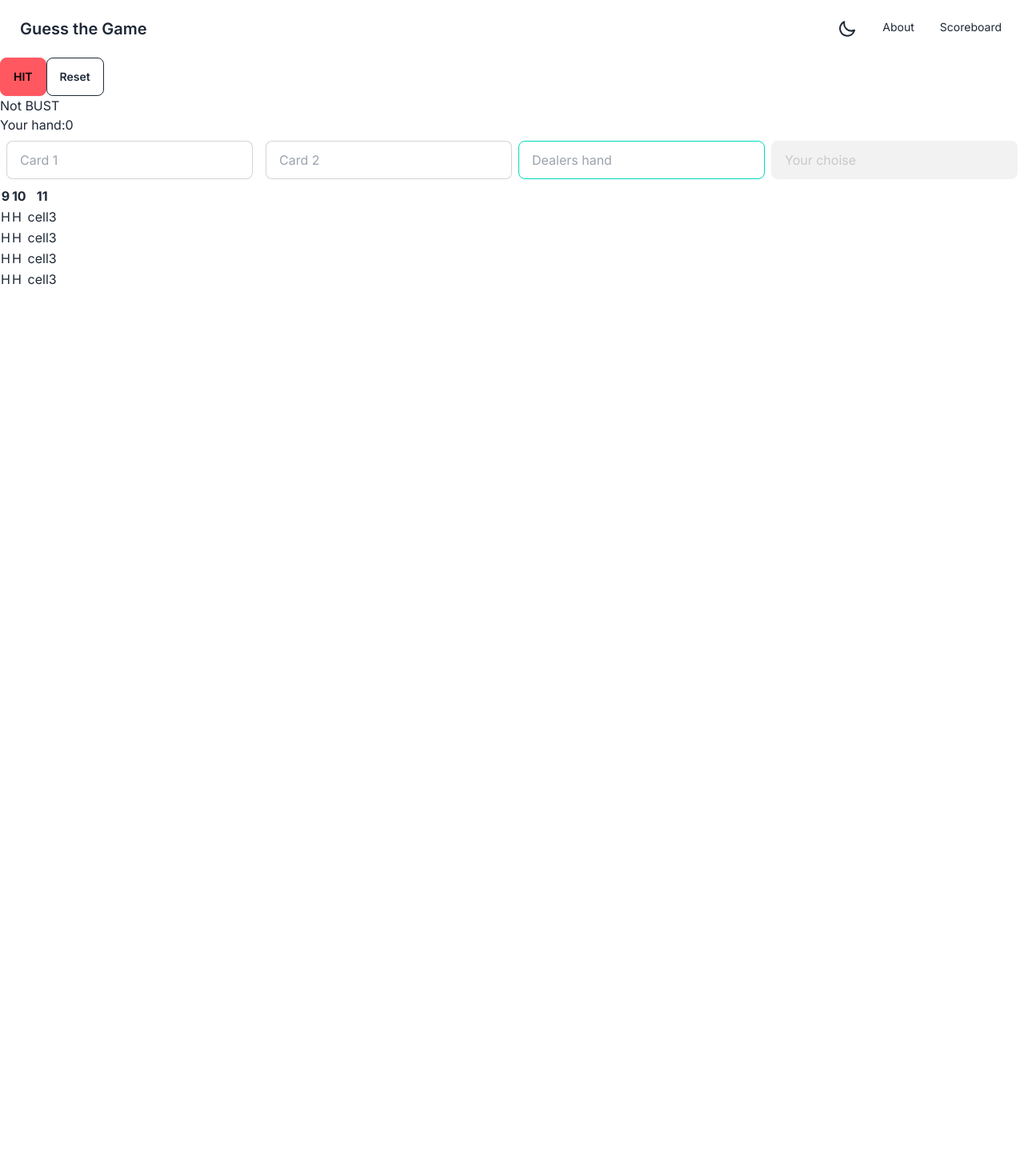
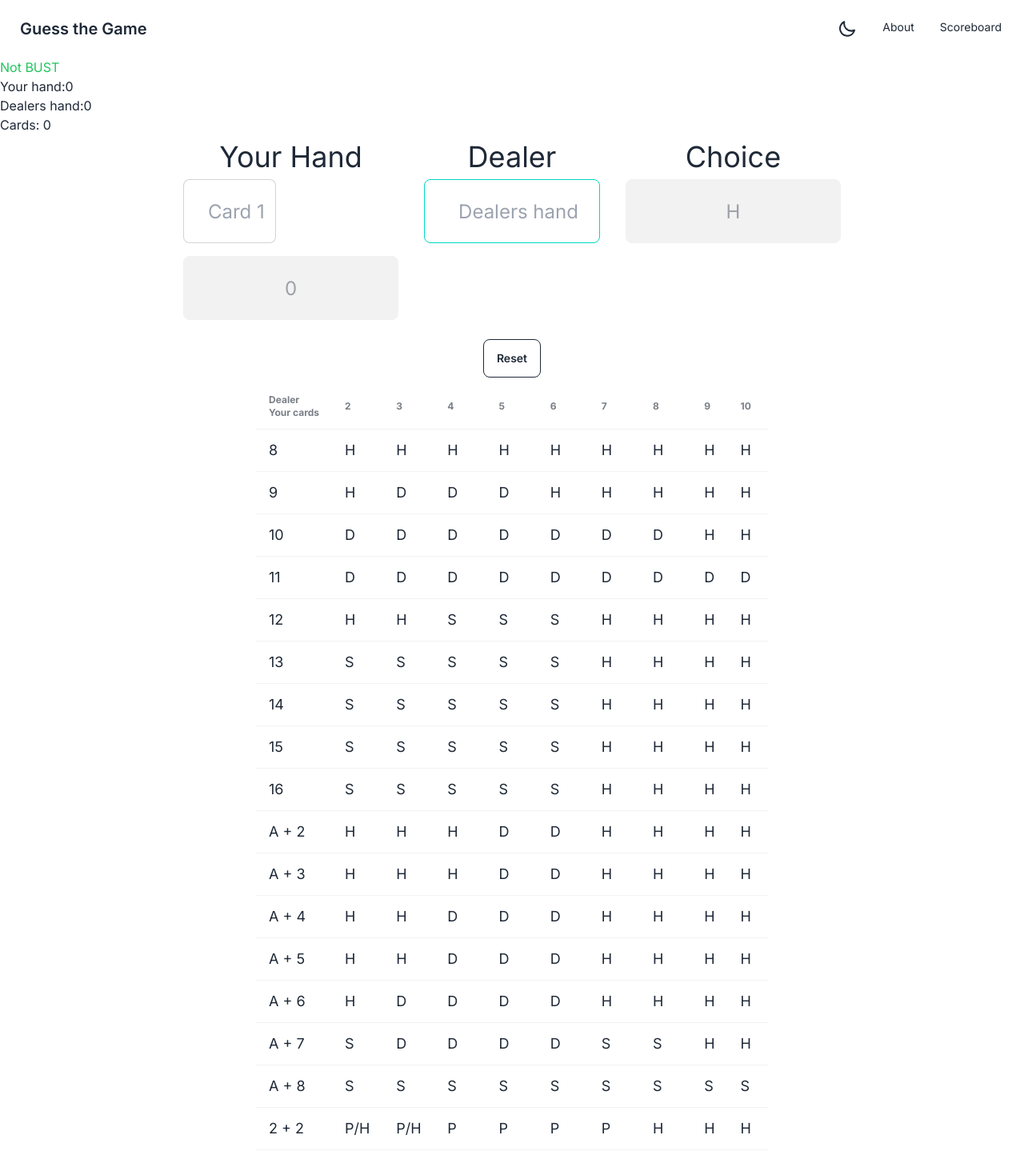
Before and after one commit to f0lder/guess-the-game, a Next.js app: page /black in a window 1280 px wide. Shown: the top 1454 px of the page at 80% size. Before the commit the page ends 800 px from the top, so only its background shows below. Built offline with nearby package versions, Linux system fonts and the light colour scheme.

Commit message:
added table

```diff
--- a/app/black/page.tsx
+++ b/app/black/page.tsx
@@ -1,88 +1,236 @@
 "use client";
 import Menu from "@/components/Menu";
-import { useState, useEffect } from 'react';
+import { sign } from "crypto";
+import { useState, useEffect, use } from 'react';
 
 export default function Black() {
 
-    const tableData = {
-        8: { 9: 'H', 10: 'H', 11: 'cell3' },
-        9: { 9: 'H', 10: 'H', 11: 'cell3' },
-        10: { 9: 'H', 10: 'H', 11: 'cell3' },
-        11: { 9: 'H', 10: 'H', 11: 'cell3' },
 
+    type TableData = {
+        [key: number]: {
+            [key: number]: string;
+        };
     }
 
-    const headers = Object.keys(tableData[8]);
+
+    let Single: TableData = {
+        8: { 2: 'H', 3: 'H', 4: 'H', 5: 'H', 6: 'H', 7: 'H', 8: 'H', 9: 'H', 10: 'H', 11: 'H' },
+        9: { 2: 'H', 3: 'D', 4: 'D', 5: 'D', 6: 'H', 7: 'H', 8: 'H', 9: 'H', 10: 'H', 11: 'H' },
+        10: { 2: 'D', 3: 'D', 4: 'D', 5: 'D', 6: 'D', 7: 'D', 8: 'D', 9: 'H', 10: 'H', 11: 'H' },
+        11: { 2: 'D', 3: 'D', 4: 'D', 5: 'D', 6: 'D', 7: 'D', 8: 'D', 9: 'D', 10: 'D', 11: 'D' },
+        12: { 2: 'H', 3: 'H', 4: 'S', 5: 'S', 6: 'S', 7: 'H', 8: 'H', 9: 'H', 10: 'H', 11: 'H' },
+        13: { 2: 'S', 3: 'S', 4: 'S', 5: 'S', 6: 'S', 7: 'H', 8: 'H', 9: 'H', 10: 'H', 11: 'H' },
+        14: { 2: 'S', 3: 'S', 4: 'S', 5: 'S', 6: 'S', 7: 'H', 8: 'H', 9: 'H', 10: 'H', 11: 'H' },
+        15: { 2: 'S', 3: 'S', 4: 'S', 5: 'S', 6: 'S', 7: 'H', 8: 'H', 9: 'H', 10: 'H', 11: 'H' },
+        16: { 2: 'S', 3: 'S', 4: 'S', 5: 'S', 6: 'S', 7: 'H', 8: 'H', 9: 'H', 10: 'H', 11: 'H' },
+    }
+
+    //from 17 just stand
+
+    let As: TableData = {
+        2: { 2: 'H', 3: 'H', 4: 'H', 5: 'D', 6: 'D', 7: 'H', 8: 'H', 9: 'H', 10: 'H', 11: 'H' },
+        3: { 2: 'H', 3: 'H', 4: 'H', 5: 'D', 6: 'D', 7: 'H', 8: 'H', 9: 'H', 10: 'H', 11: 'H' },
+        4: { 2: 'H', 3: 'H', 4: 'D', 5: 'D', 6: 'D', 7: 'H', 8: 'H', 9: 'H', 10: 'H', 11: 'H' },
+        5: { 2: 'H', 3: 'H', 4: 'D', 5: 'D', 6: 'D', 7: 'H', 8: 'H', 9: 'H', 10: 'H', 11: 'H' },
+        6: { 2: 'H', 3: 'D', 4: 'D', 5: 'D', 6: 'D', 7: 'H', 8: 'H', 9: 'H', 10: 'H', 11: 'H' },
+        7: { 2: 'S', 3: 'D', 4: 'D', 5: 'D', 6: 'D', 7: 'S', 8: 'S', 9: 'H', 10: 'H', 11: 'H' },
+        8: { 2: 'S', 3: 'S', 4: 'S', 5: 'S', 6: 'S', 7: 'S', 8: 'S', 9: 'S', 10: 'S', 11: 'S' },
+    }
+
+    let double: TableData = {
+        2: { 2: 'P/H', 3: 'P/H', 4: 'P', 5: 'P', 6: 'P', 7: 'P', 8: 'H', 9: 'H', 10: 'H', 11: 'H' },
+        3: { 2: 'P/H', 3: 'P/H', 4: 'P', 5: 'P', 6: 'P', 7: 'P', 8: 'H', 9: 'H', 10: 'H', 11: 'H' },
+        4: { 2: 'H', 3: 'H', 4: 'H', 5: 'P/H', 6: 'P/H', 7: 'H', 8: 'H', 9: 'H', 10: 'H', 11: 'H' },
+        5: { 2: 'D/H', 3: 'D/H', 4: 'D/H', 5: 'D/H', 6: 'D/H', 7: 'D/H', 8: 'D/H', 9: 'H', 10: 'H', 11: 'H' },
+        6: { 2: 'P/H', 3: 'P', 4: 'P', 5: 'P', 6: 'P', 7: 'H', 8: 'H', 9: 'H', 10: 'H', 11: 'H' },
+        7: { 2: 'P', 3: 'P', 4: 'P', 5: 'P', 6: 'P', 7: 'P', 8: 'H', 9: 'H', 10: 'H', 11: 'H' },
+        8: { 2: 'P', 3: 'P', 4: 'P', 5: 'P', 6: 'P', 7: 'P', 8: 'P', 9: 'P', 10: 'P', 11: 'P' },
+        9: { 2: 'P', 3: 'P', 4: 'P', 5: 'P', 6: 'P', 7: 'S', 8: 'P', 9: 'P', 10: 'S', 11: 'S' },
+        10: { 2: 'S', 3: 'S', 4: 'S', 5: 'S', 6: 'S', 7: 'S', 8: 'S', 9: 'S', 10: 'S', 11: 'S' },
+        11: { 2: 'P', 3: 'P', 4: 'P', 5: 'P', 6: 'P', 7: 'P', 8: 'P', 9: 'P', 10: 'P', 11: 'P' },
+    }
 
     const [cardnumber, setCardnumber] = useState(2)
     const [yourHand, setYourHand] = useState(0)
     const [cards, setCards] = useState([0])
+    const [dealer, setDealer] = useState(0)
+    const [choise, setChoise] = useState("")
 
     const handleInputChange = (i: number, event: React.FormEvent<HTMLInputElement>) => {
+
+        const v = Number((event.target as HTMLInputElement).value);
+
         const newCards = cards;
-        newCards[i] = Number((event.target as HTMLInputElement).value);
+        newCards[i - 1] = v > 0 && v < 22 ? v : 0;
         setCards(newCards);
-        console.log(newCards);
 
         const sum = cards.reduce((a, b) => a + b, 0);
         setYourHand(sum);
     }
 
+    useEffect(() => {
+        //check if cards contains a 1
+        if (cards.includes(1) && cards[0] !== cards[1]) {
+            //check if we can use the ace as 11
+            if (yourHand + 10 <= 21) {
+                setYourHand(yourHand + 10);
+            }
+
+            //get the other card as a number from cards array
+            const otherCard = cards.filter((c) => c !== 1)[0];
+
+            if (!As[otherCard] || !As[otherCard][dealer]) {
+                setChoise("Stand");
+            } else {
+                setChoise(As[otherCard][dealer]);
+            }
+        } else if (cards.length === 2 && cards[0] === cards[1]) {
+            if (!double[cards[0]] || !double[cards[0]][dealer]) {
+                setChoise("Stand");
+            } else {
+                setChoise(double[cards[0]][dealer]);
+            }
+        } else if (!Single[yourHand] || !Single[yourHand][dealer]) {
+            if (yourHand < 8) {
+                setChoise("H");
+            } else {
+                setChoise("Stand");
+            }
+        } else {
+            setChoise(Single[yourHand][dealer]);
+        }
+
+    }, [yourHand, dealer, cards])
+
+
+    useEffect(() => {
+        if (yourHand < 21) {
+            setCardnumber(cards.length + 1);
+        }
+        cards.forEach((c, i) => {
+            if (c === 0) {
+                setCardnumber(cardnumber - 1);
+            }
+        })
+    }, [yourHand])
+
     return (
 
         <>
             <Menu />
+            <div>
+                {yourHand > 21 ? <p className="text-red-500">BUST</p> : <p className="text-green-500">Not BUST</p>}
+
+                <p>Your hand:{yourHand}</p>
+                <p>Dealers hand:{dealer}</p>
+
+                <p>Cards: {cards.map((card, index) => (
+                    <span key={index}>{card} </span>
+                ))}</p>
+            </div>
+            <div className="flex justify-center w-2/3 mx-auto">
+                <div className={yourHand > 21 ? "flex flex-col border border-red-500 w-1/3 m-2" : "flex flex-col w-1/3 m-2"}>
+                    <h1 className="text-4xl text-center">Your Hand</h1>
+
+                    <div className="flex flex-wrap">
 
 
-            <div>
-                <button className="btn btn-error"
-                    onClick={() => setCardnumber(cardnumber + 1)}
-                >
-                    HIT
-                </button>
-                <button className="btn btn-outline"
-                    onClick={() => setCardnumber(2)}
+                        {Array.from({ length: cardnumber }, (_, i) => i + 1).map((i) => (
+                            <input key={i} min="1" max="21" name={`card${i}`} type="number" placeholder={`Card ${i}`} className="input input-bordered text-2xl h-20 m-2 text-center"
+                                onInput={event => handleInputChange(i, event)}
+                            />
+                        ))}
+                    </div>
+                    <input name="hand" min="1" max="21" type="nmber" placeholder="Your hand" value={yourHand} className="input input-bordered text-2xl h-20 m-2 text-center" disabled />
+                </div>
+                <div className="flex flex-col w-1/3 m-2">
+                    <h1 className="text-4xl text-center">Dealer</h1>
+                    <input name="dealer" min="1" max="21" type="number" placeholder="Dealers hand" className="input input-bordered input-accent text-2xl h-20 m-2 text-center"
+                        onInput={event => setDealer(Number((event.target as HTMLInputElement).value))}
+                    />
+                </div>
+
+                <div className="flex flex-col w-1/3 m-2">
+                    <h1 className="text-4xl text-center">Choice</h1>
+                    <input name="out" min="1" max="21" type="nmber" value={choise} placeholder="Your choise" disabled className="input input-bordered text-2xl h-20 m-2 text-center" />
+                </div>
+            </div>
+            <div className="flex items-center justify-center">
+                <button className="btn btn-outline m-2"
+                    onClick={() => window.location.reload()}
                 >
                     Reset
                 </button>
-
-
-                {yourHand > 21 ? <p>BUST</p> : <p>Not BUST</p>}
-
-                <p>Your hand:{yourHand}</p>
-
             </div>
 
-            <div className="flex items-center justify-center">
-                {Array.from({ length: cardnumber }, (_, i) => i + 1).map((i) => (
-                    <input key={i} name={`card${i}`} type="number" placeholder={`Card ${i}`} className="input input-bordered w-full max-w-xs m-2"
-                        onInput={event => handleInputChange(i, event)}
-                    />
-                ))}
-                <input name="dealer" type="number" placeholder="Dealers hand" className="input input-bordered input-accent w-full max-w-xs" />
-                <input name="out" type="nmber" placeholder="Your choise" disabled className="input input-bordered w-full max-w-xs m-2" />
-            </div>
-
-            <>
-                <table>
+            <div className="flex justify-center items-center">
+                <div className="overflow-x-auto w-1/2">
+                    <table className="table text-lg">
                         <thead>
                             <tr>
-                            {headers.map((header, index) => (
-                                <th key={index}>{header}</th>
-                            ))}
+                                <th>Dealer <br />Your cards</th>
+                                <th>2</th>
+                                <th>3</th>
+                                <th>4</th>
+                                <th>5</th>
+                                <th>6</th>
+                                <th>7</th>
+                                <th>8</th>
+                                <th>9</th>
+                                <th>10</th>
+                                <th>A</th>
                             </tr>
                         </thead>
                         <tbody>
-                        {Object.entries(tableData).map(([rowKey, columns]) => (
-                            <tr key={rowKey}>
-                                {Object.entries(columns).map(([colKey, cell]) => (
-                                    <td key={colKey}>{cell}</td>
+                            {Object.keys(Single).map((key) => (
+                                <tr key={key}>
+                                    <td>{key}</td>
+                                    <td>{Single[Number(key)][2]}</td>
+                                    <td>{Single[Number(key)][3]}</td>
+                                    <td>{Single[Number(key)][4]}</td>
+                                    <td>{Single[Number(key)][5]}</td>
+                                    <td>{Single[Number(key)][6]}</td>
+                                    <td>{Single[Number(key)][7]}</td>
+                                    <td>{Single[Number(key)][8]}</td>
+                                    <td>{Single[Number(key)][9]}</td>
+                                    <td>{Single[Number(key)][10]}</td>
+                                    <td>{Single[Number(key)][11]}</td>
+                                </tr>
                             ))}
+                            {Object.keys(As).map((key) => (
+                                <tr key={key}>
+                                    <td>A + {key}</td>
+                                    <td>{As[Number(key)][2]}</td>
+                                    <td>{As[Number(key)][3]}</td>
+                                    <td>{As[Number(key)][4]}</td>
+                                    <td>{As[Number(key)][5]}</td>
+                                    <td>{As[Number(key)][6]}</td>
+                                    <td>{As[Number(key)][7]}</td>
+                                    <td>{As[Number(key)][8]}</td>
+                                    <td>{As[Number(key)][9]}</td>
+                                    <td>{As[Number(key)][10]}</td>
+                                    <td>{As[Number(key)][11]}</td>
+                                </tr>
+                            ))}
+                            {Object.keys(double).map((key) => (
+                                <tr key={key}>
+                                    <td>{key} + {key}</td>
+                                    <td>{double[Number(key)][2]}</td>
+                                    <td>{double[Number(key)][3]}</td>
+                                    <td>{double[Number(key)][4]}</td>
+                                    <td>{double[Number(key)][5]}</td>
+                                    <td>{double[Number(key)][6]}</td>
+                                    <td>{double[Number(key)][7]}</td>
+                                    <td>{double[Number(key)][8]}</td>
+                                    <td>{double[Number(key)][9]}</td>
+                                    <td>{double[Number(key)][10]}</td>
+                                    <td>{double[Number(key)][11]}</td>
                                 </tr>
                             ))}
                         </tbody>
                     </table>
-            </>
+                </div>
+            </div>
         </>
     )
 }
--- a/app/globals.css
+++ b/app/globals.css
@@ -9,3 +9,13 @@
     text-wrap: balance;
   }
 }
+
+input[type="number"]::-webkit-inner-spin-button,
+input[type="number"]::-webkit-outer-spin-button {
+  -webkit-appearance: none;
+  margin: 0;
+}
+
+input[type="number"] {
+  -moz-appearance: textfield;
+}
```
Lines whose indentation alone changed are shown as unchanged.
